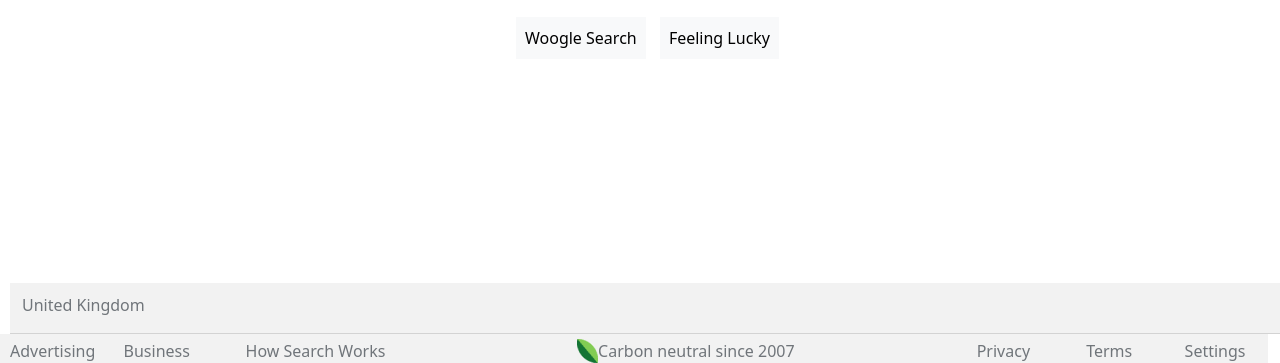
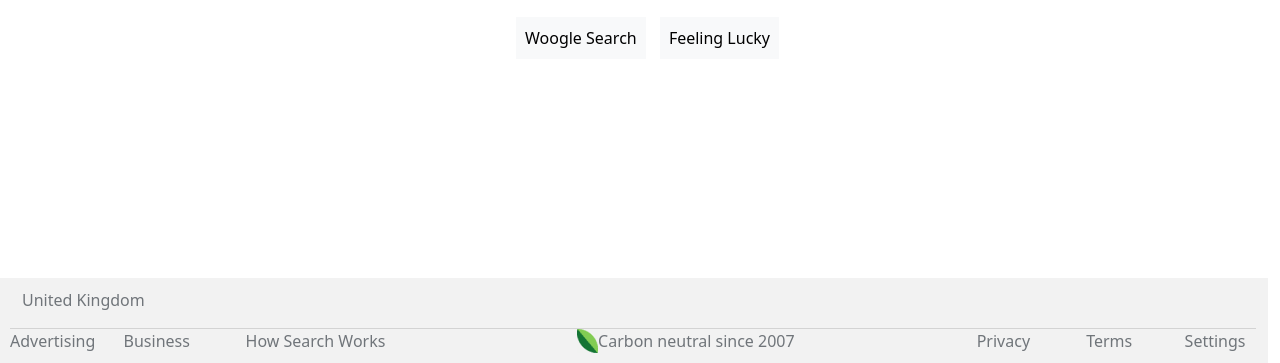
Before and after one commit to georgewood749/lap1_coding_challenge, a plain HTML site: page client/index.html in a window 1280 px wide. Shown: the part 437-800 px from the top of the page. Drawn offline with nearby package versions, Linux system fonts and the light colour scheme.

Commit message:
edited footer

```diff
--- a/client/style.css
+++ b/client/style.css
@@ -39,10 +39,11 @@ footer {
     text-align: center;
     justify-content: space-around;
     background: #f2f2f2;
-    padding-top: 5px;
+    /* padding-top: 5px; */
     position: fixed;
     width: 100%;
     padding-left: 10px;
+    padding-bottom: 10px;
 }
 
 footer>div>a {
@@ -61,17 +62,11 @@ footer>div>a:hover {
     border-bottom: 1px solid lightgrey;
     width: 100%;
     margin-left: 0;
-
-    /* left: 10; */
     bottom: 0;
-
     background: #f2f2f2;
-
-    /* padding-left: 10px; */
     padding-top: 10px;
-    position: fixed;
-
-    margin-bottom: 29px;
+    /* position: fixed; */
+    /* margin-bottom: 29px; */
 }
 
 #carbonNeutral {
```
